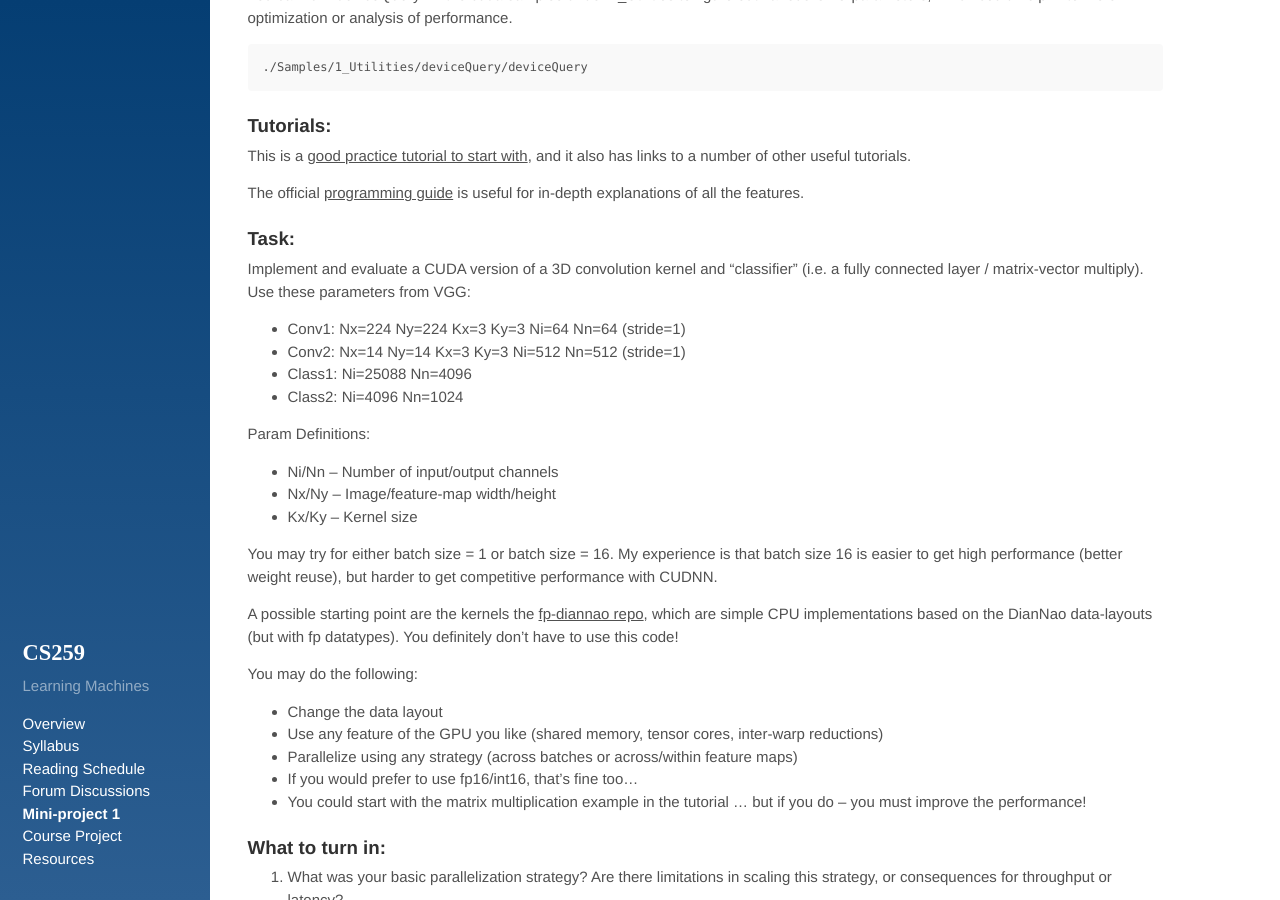
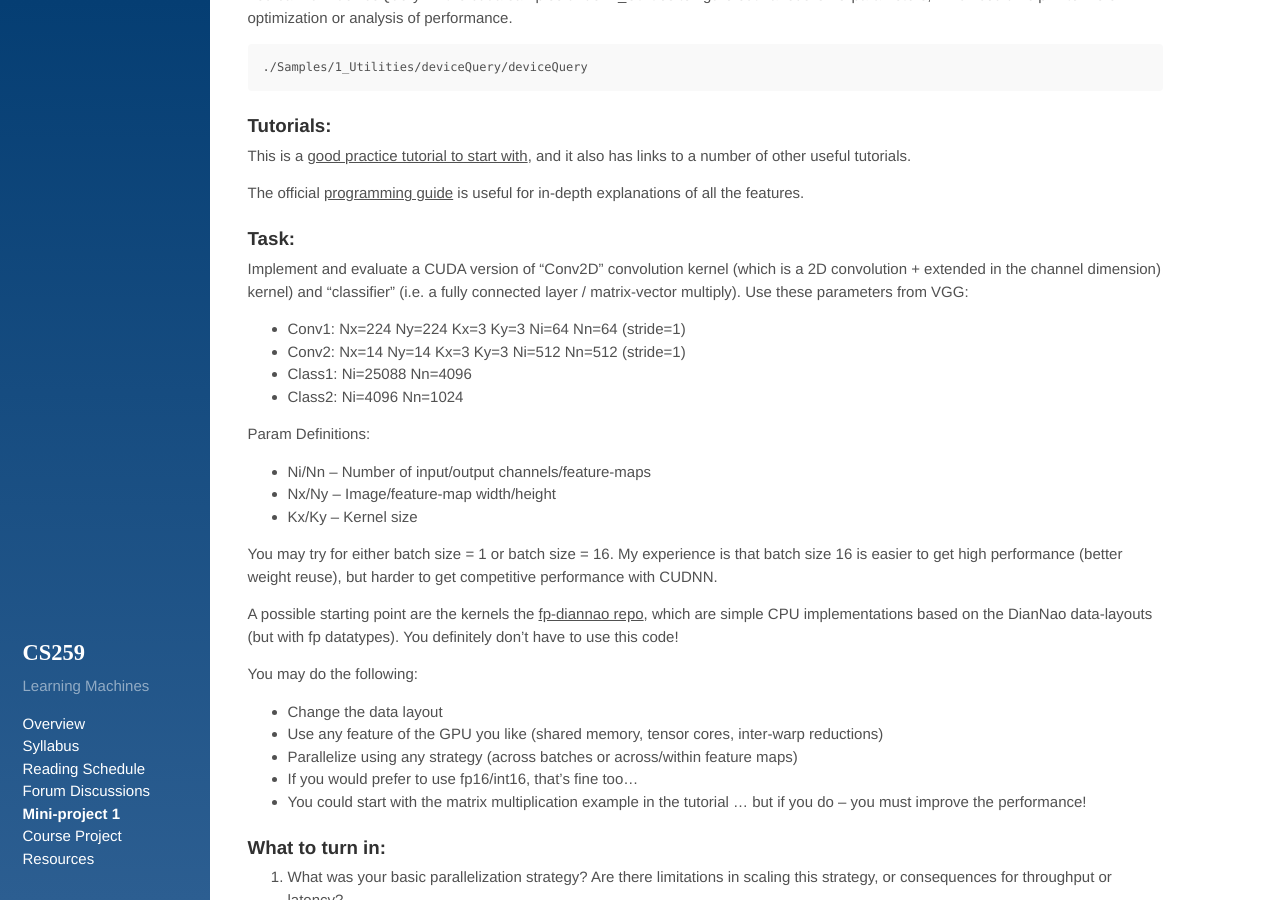
Before and after one commit to PolyArch/cs259, a Jekyll site: the page built from 04-miniproj-1.md, in a window 1280 px wide and 900 px high, scrolled down 709 px. Built offline with Jekyll 4.4.1, drawn with Linux system fonts in a browser that asks for light colours.

Commit message:
miniproj1

```diff
--- a/04-miniproj-1.md
+++ b/04-miniproj-1.md
@@ -51,8 +51,8 @@ The official [programming guide](https://docs.nvidia.com/cuda/cuda-c-programming
 is useful for in-depth explanations of all the features.
 
 ### Task:
-Implement and evaluate a CUDA version of a 3D convolution kernel
-and "classifier" (i.e. a fully connected layer / matrix-vector multiply).  Use
+Implement and evaluate a CUDA version of "Conv2D" convolution kernel (which is a 2D convolution + extended in the channel dimension)
+kernel) and "classifier" (i.e. a fully connected layer / matrix-vector multiply).  Use
 these parameters from VGG:
 
 * Conv1:  Nx=224 Ny=224 Kx=3  Ky=3  Ni=64   Nn=64  (stride=1)
@@ -61,7 +61,7 @@ these parameters from VGG:
 * Class2: Ni=4096 Nn=1024
 
 Param Definitions:
-* Ni/Nn -- Number of input/output channels
+* Ni/Nn -- Number of input/output channels/feature-maps
 * Nx/Ny -- Image/feature-map width/height
 * Kx/Ky -- Kernel size
 
```
